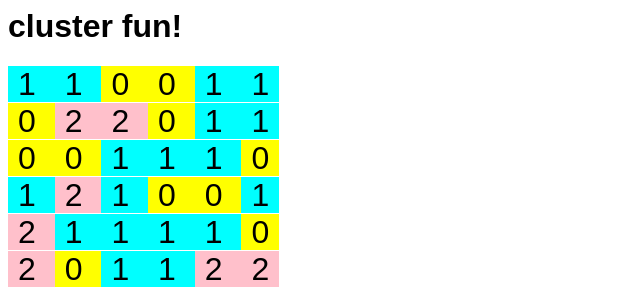
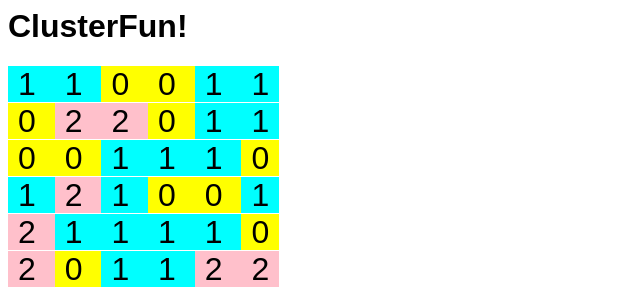
Before and after one commit to jeffswartz/cluster-fun, a website: page public/index.html in a window 1280 px wide. Shown: the top 289 px of the page, 0-640 px from the left. Drawn offline with Linux system fonts and the light colour scheme.

Commit message:
Spelling correction
"Clusterf..." is one word (not hyphenated).

```diff
--- a/public/index.html
+++ b/public/index.html
@@ -2,7 +2,7 @@
 <head>
   <meta charset="UTF-8">
   <meta name="viewport" content="width=device-width" />
-  <title>Cluster Fun!</title>
+  <title>ClusterFun!</title>
   <style>
     body {
       font-family: arial;
@@ -27,7 +27,7 @@
 </head>
 
 <body>
-  <h1>cluster fun!</h1>
+  <h1>ClusterFun!</h1>
   <div id="matrix"></div>
   <h2 id="results"></h2>
   <button id="next">Refresh</button>
```
